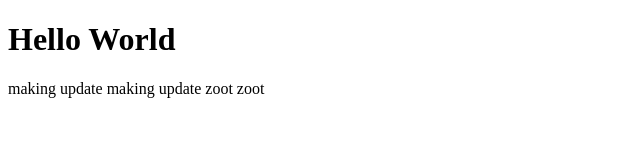
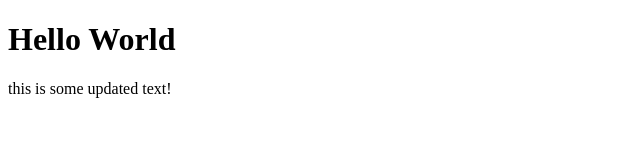
Before and after one commit to CaseyMay20/html5-css3-class, a plain HTML site: page index.html in a window 1280 px wide. Shown: the whole page, without its empty margins (0-640 px from the left). Drawn offline with Linux system fonts and the light colour scheme.

Commit message:
making update

```diff
--- a/index.html
+++ b/index.html
@@ -5,7 +5,6 @@
  </head>
  <body>
     <h1>Hello World</h1>
-    making update
-    making update zoot zoot
+    <p>this is some updated text!</p>
  </body>
 </html>
```
